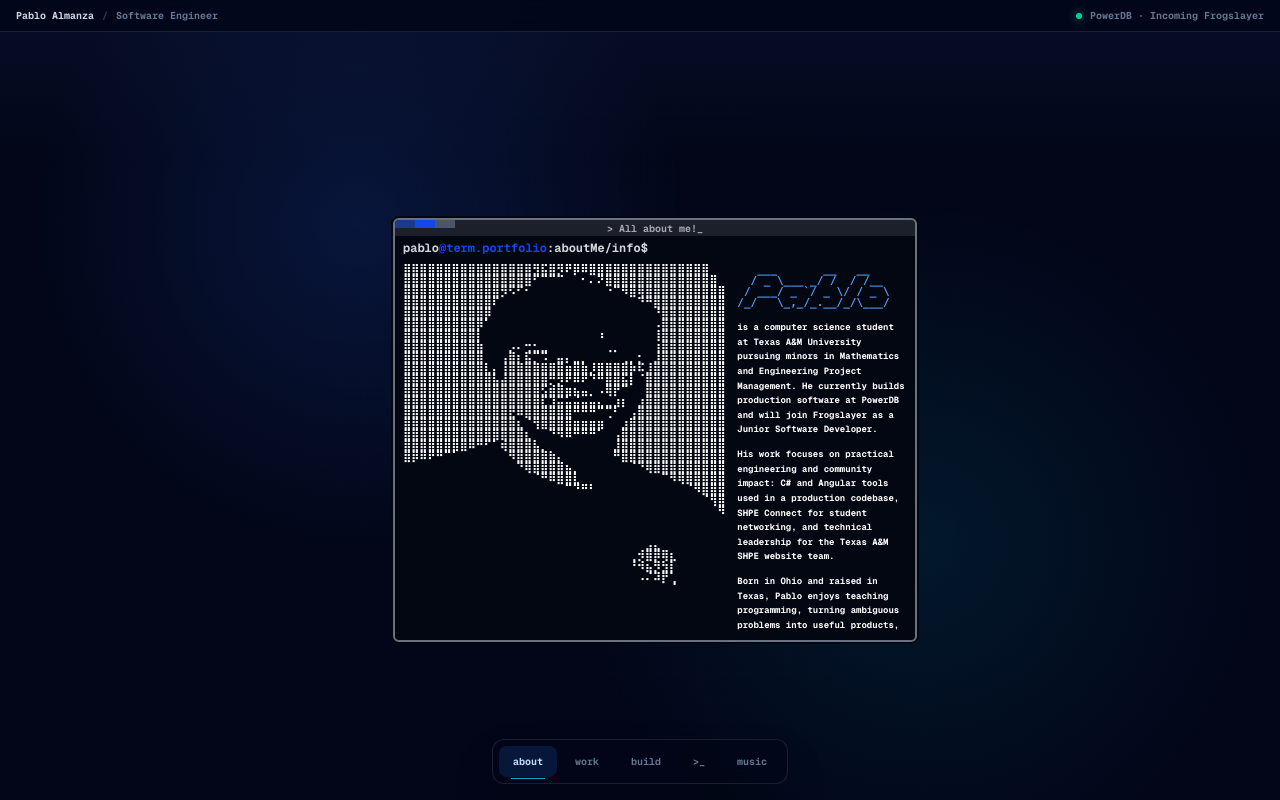
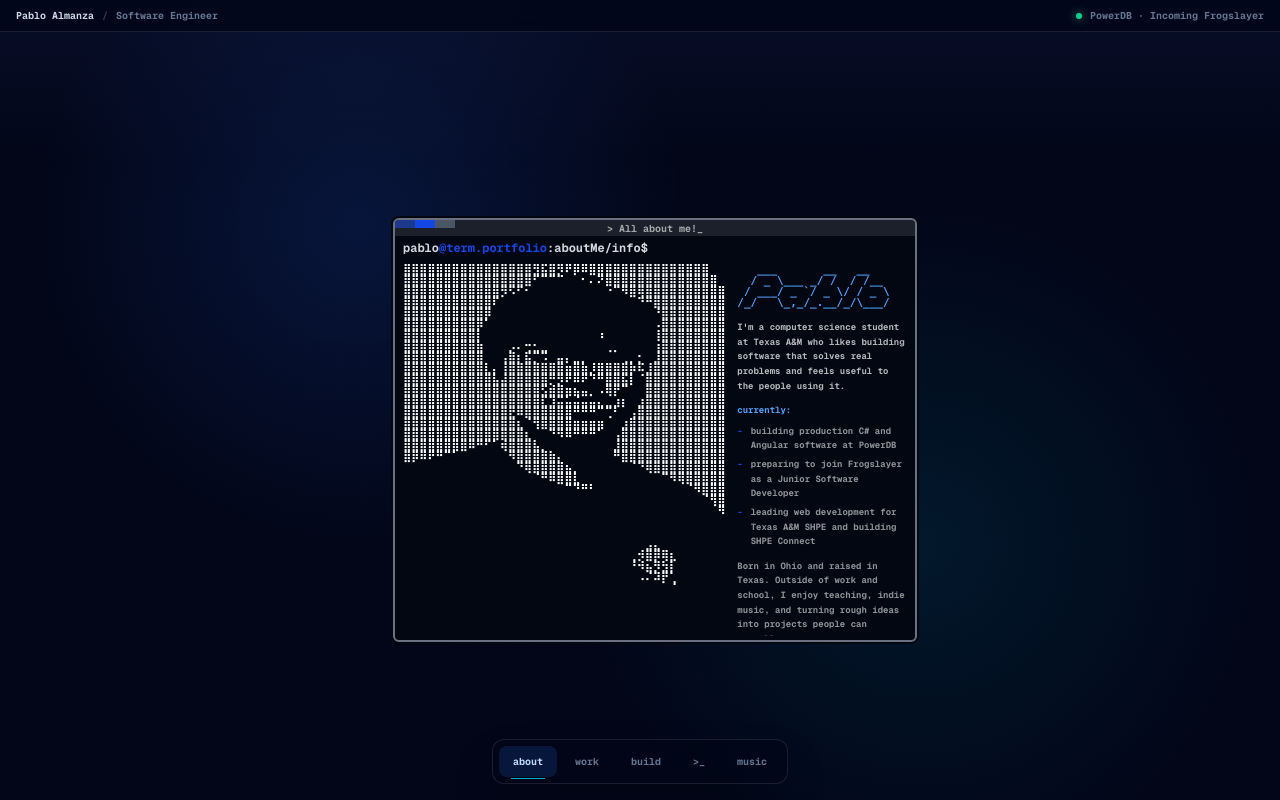
Before and after one commit to PabloAlmanza47/Personal_Website, a Next.js app: page / in a window 1280 px wide. Built offline with nearby package versions, Linux system fonts and the light colour scheme.

Commit message:
Rewrite about copy for readability

```diff
--- a/components/AboutWindow.tsx
+++ b/components/AboutWindow.tsx
@@ -150,19 +150,32 @@ export default function AboutWindow({
               </div>
 
               <div className="font-mono text-[11px] sm:text-[9px] space-y-3 sm:space-y-2.5 leading-relaxed">
-                <p>
-                  is a computer science student at Texas A&amp;M University pursuing minors in
-                  Mathematics and Engineering Project Management. He currently builds production
-                  software at PowerDB and will join Frogslayer as a Junior Software Developer.
+                <p className="text-white/70">
+                  I&apos;m a computer science student at Texas A&amp;M who likes building software
+                  that solves real problems and feels useful to the people using it.
                 </p>
-                <p>
-                  His work focuses on practical engineering and community impact: C# and Angular
-                  tools used in a production codebase, SHPE Connect for student networking, and
-                  technical leadership for the Texas A&amp;M SHPE website team.
-                </p>
-                <p>
-                  Born in Ohio and raised in Texas, Pablo enjoys teaching programming, turning
-                  ambiguous problems into useful products, and building systems that help people connect.
+
+                <div className="space-y-1.5">
+                  <p className="text-blue-400">currently:</p>
+                  <ul className="space-y-1 text-white/55">
+                    <li className="flex gap-2">
+                      <span className="text-blue-700">-</span>
+                      <span>building production C# and Angular software at PowerDB</span>
+                    </li>
+                    <li className="flex gap-2">
+                      <span className="text-blue-700">-</span>
+                      <span>preparing to join Frogslayer as a Junior Software Developer</span>
+                    </li>
+                    <li className="flex gap-2">
+                      <span className="text-blue-700">-</span>
+                      <span>leading web development for Texas A&amp;M SHPE and building SHPE Connect</span>
+                    </li>
+                  </ul>
+                </div>
+
+                <p className="text-white/55">
+                  Born in Ohio and raised in Texas. Outside of work and school, I enjoy teaching,
+                  indie music, and turning rough ideas into projects people can actually use.
                 </p>
               </div>
 
```
